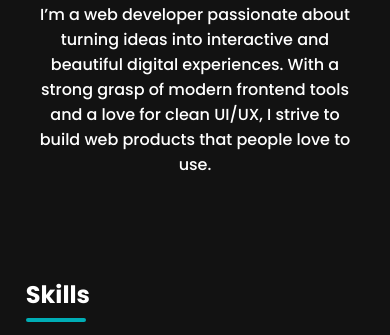
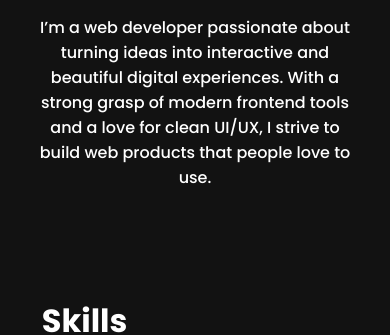
Before and after one commit to Muzzamil7869mz/Muzzamil-Portfolio, a plain HTML site: page index.html in a window 390 px wide. Shown: the part 636-971 px from the top of the page. Drawn offline with nearby package versions, Linux system fonts and the light colour scheme; a web font is replaced by a local one.

Commit message:
Fixed mobile alignment of subheadings

```diff
--- a/style.css
+++ b/style.css
@@ -316,13 +316,6 @@
   position: relative;
 }
 
-@media (max-width: 480px) {
-  .section-heading {
-    font-size: 1.5rem;
-    margin-left: 1rem;  /* tighter spacing on small screens */
-  }
-}
-
 .section-heading::after {
   content: "";
   display: block;
```
